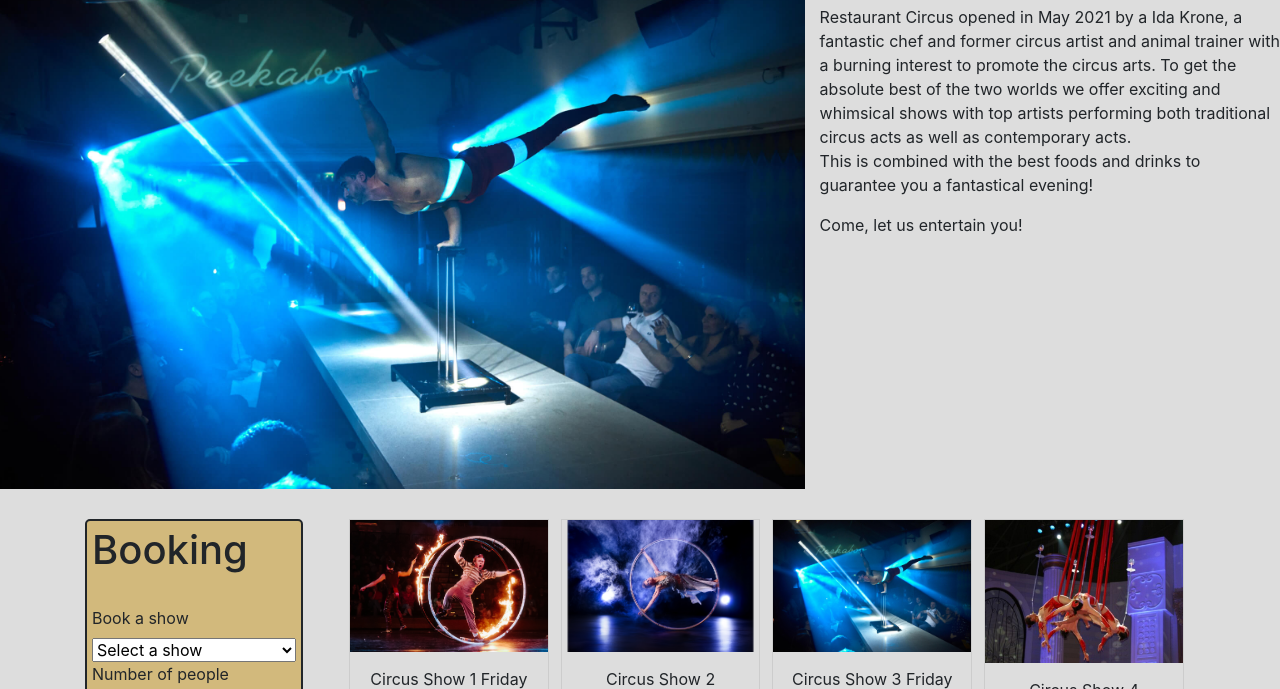
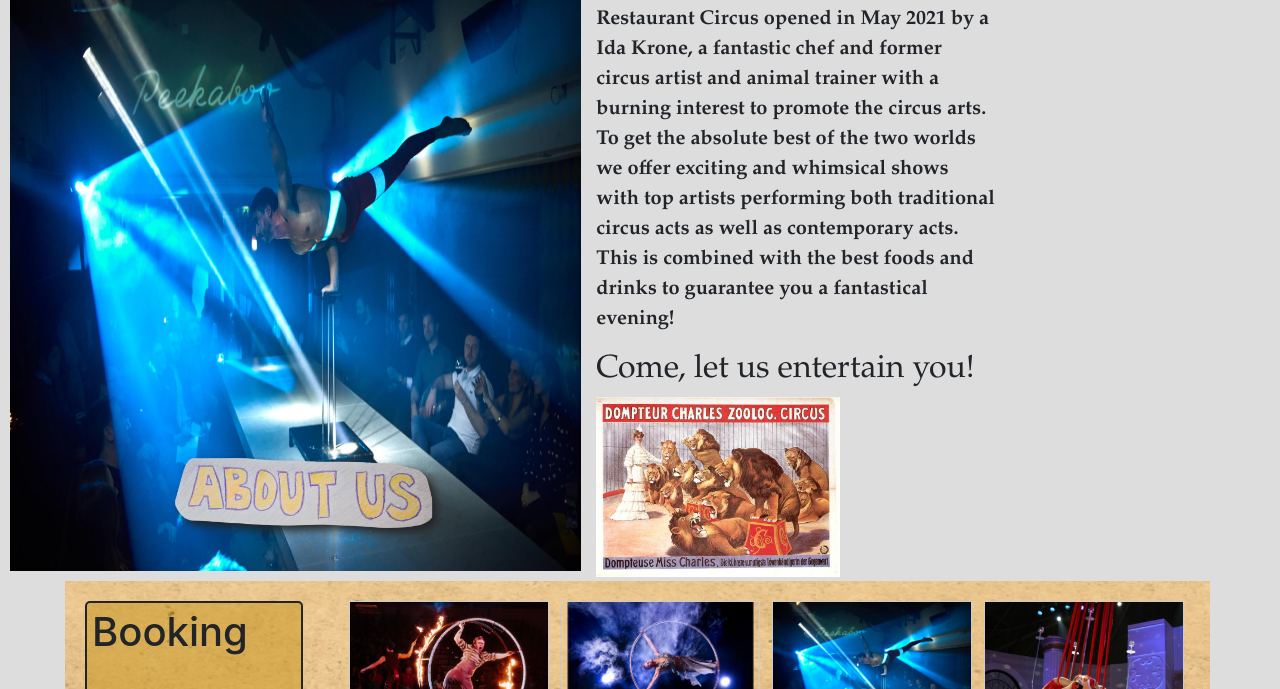
Before and after one commit to vitastjern/circus, a plain HTML site: page index.html in a window 1280 px wide. Both pictures are taken after a click on the picture 390 px from the left and 30 px from the top of the page. Shown: the part 1251-1940 px from the top of the page. Drawn offline with nearby package versions, Linux system fonts and the light colour scheme.

Commit message:
alignment and background issues fixed, Ida Krone pic added

```diff
--- a/index.html
+++ b/index.html
@@ -6,7 +6,6 @@
     <link rel="stylesheet" href="./style/circus.css">
 </head>
 <body >
-
     <a name="top"></a>
     <div id="navbar">
         <a href="#top"><img class='navimg dropshadow logo' src="./img/txt_img/logotype-transparant.png" alt="" title="Restaurant Circus home"></a>
@@ -39,7 +38,7 @@
                     <li title="Anna Eklund also known as the queen of the slackline">13/6 Anna eklund</li>
                     <li title='The wonder woman of the trapeze' >14/6 Shalini Dixit</li>
                     <li title='Acrobat extraordinaire ' >28/6 Ali Ali</li>
-                    <li title='Skateboard balance artist '  >29/6 Fredrik Ygberg</li>
+                    <li title='Skateboard balance artist '  >29/6 Fredrik Ygberg</li><br>
                     More talented artists soon too come!
                 </ul>
             </div>
@@ -58,11 +57,11 @@
 
     <a name="aboutusanchor"></a>
     <div id="aboutus" class="row">
-        <div class="col-">
-            <img id="aboutimg" src="./img/man on table.jpg" alt="">
-            <img class="img2 dropshadow" src="./img/txt_img/about_us-transparant.png" alt="About Us">
+        <div class="col-sm">
+            <img class="about_button" id="aboutimg" src="./img/man on table.jpg" alt="">
+            <img class="img2 dropshadow about_button" src="./img/txt_img/about_us-transparant.png" alt="About Us">
         </div>
-        <div id="about" style="display:none;" class="col-sm">
+        <div id="about" style="display:none;" class="col-">
             <h1>About Us</h1>
             <p>
                 Restaurant Circus opened in May 2021 by a Ida Krone, a fantastic chef and former circus artist
@@ -72,15 +71,16 @@
                 This is combined with the best foods and drinks to guarantee you a fantastical evening!
             </p>
             <p>
-                Come, let us entertain you!
+                <h2>Come, let us entertain you!</h2>
+                <img id="about-ida" src="./img/Friedländer.plakat.9.7.krone.jpg" alt="">
             </p>
         </div>
     </div> <!-- end of about us -->
 
     <a name="bookinganchor"></a>
     <!--Booking-->
-    <div id="bookingdiv" class="container">
-        <div class="row">
+    <div id="bookingdiv" class="container bookingbackground" >
+        <div class="row" style="background-image: url('./img/background.png');">
             <div id="Booking" class="col-">
                 <h1>Booking</h1>
                 <br/>
--- a/style/circus.css
+++ b/style/circus.css
@@ -101,8 +101,8 @@
 
 #aboutus{
   padding-left: 10px;
- /* width: 1200px; */
-  height: 550px;
+  width:79%;
+  height:79%;
 }
 
 #aboutimg{
@@ -111,11 +111,20 @@
   height:100%;
 }
 
+#about-ida {
+  height:45%;
+}
+
 #bookingdiv {
   padding-left:10px;
-  width: 1200px;
+  width: 100%;
+}
 
+.bookingbackground {
+  /* didn't succeed when I put the background here for some reason... */
+  margin-bottom: 10px;
 }
+
 
 #topcont{
   margin: 0px;
@@ -137,19 +146,13 @@
   filter: drop-shadow(5px 5px 5px #222);
 }
 
-.about-us {
+#about {
   font-family: Garamond, serif;
   text-decoration: none;
+  font-weight: bold;
   font-size: 20px;
 }
 
-/*
-  #aboutus img{
-    padding-bottom: 10px;
-    width:100%;
-    height:100%;
-  }
-*/
   /*footer*/
 
   footer {
```
Also changed, not shown: img/Friedländer.plakat.9.7.krone.jpg (added).
